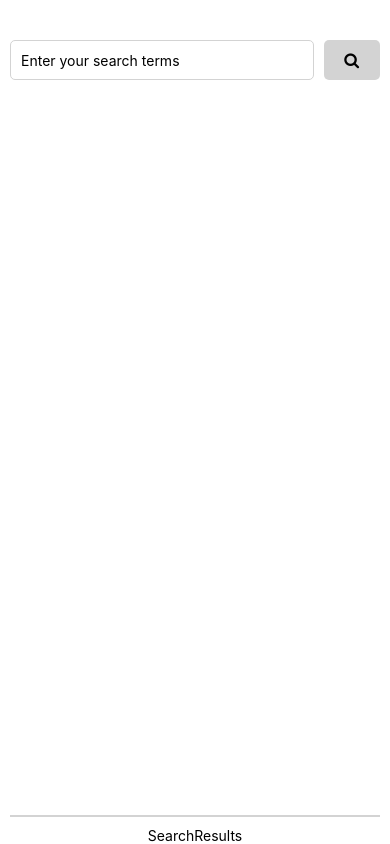
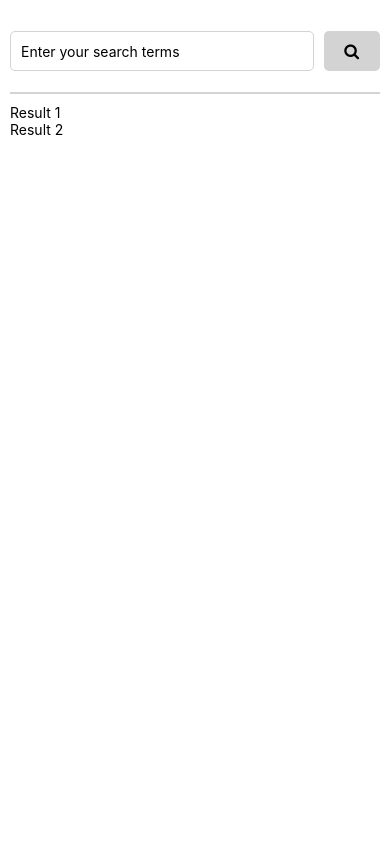
Before and after one commit to albertoaa/medium-searcher, a React Native app: screen / in a window 390 px wide. Built offline with nearby package versions, Linux system fonts and the light colour scheme.

Commit message:
SearchResults Component Layout

```diff
--- a/components/SearchBar/SearchBarStyles.js
+++ b/components/SearchBar/SearchBarStyles.js
@@ -6,8 +6,7 @@ module.exports = StyleSheet.create({
     width: Dimensions.get('window').width - 20,
     flexDirection: 'row',
     justifyContent: 'space-between',
-    alignItems: 'flex-start',
-    marginTop: 40,
+    alignItems: 'center',
     height: 50,
     borderBottomWidth: 2,
     marginVertical: 10,
--- a/components/SearchResults/SearchResults.js
+++ b/components/SearchResults/SearchResults.js
@@ -1,10 +1,23 @@
 import React, {Component} from 'react';
-import {Text} from 'react-native';
+import {View, TouchableOpacity, Text} from 'react-native';
+
+const styles = require('./SearchResultsStyles');
 
 export default class SearchResults extends Component {
   render() {
     return(
-      <Text>SearchResults</Text>
+      <View style={styles.searchResultsContainer}>
+        <TouchableOpacity>
+          <Text>
+            Result 1
+          </Text>
+        </TouchableOpacity>
+        <TouchableOpacity>
+          <Text>
+            Result 2
+          </Text>
+        </TouchableOpacity>
+      </View>
     )
   }
 }
--- a/components/SearchResults/SearchResultsStyles.js
+++ b/components/SearchResults/SearchResultsStyles.js
@@ -0,0 +1,10 @@
+const React = require('react-native');
+const { Dimensions, StyleSheet } = React;
+
+module.exports = StyleSheet.create({
+  searchResultsContainer: {
+    width: Dimensions.get('window').width - 20,
+    alignItems: 'flex-start',
+    flex: 9
+  },
+})
```
